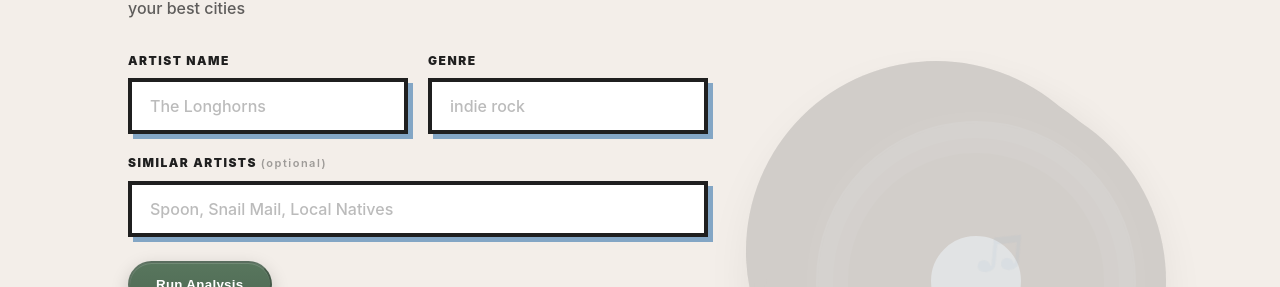
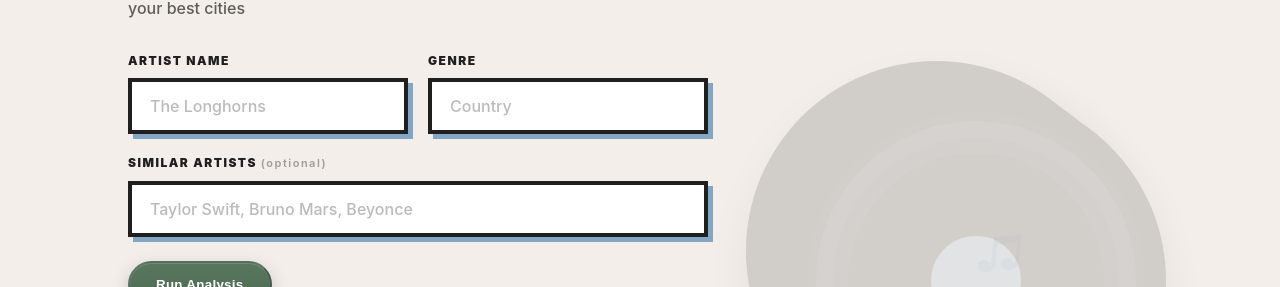
Before and after one commit to keertikoya/sonar, a React (Vite) app: page /setup in a window 1280 px wide. Shown: the part 339-626 px from the top of the page. Built offline with nearby package versions, Linux system fonts and the light colour scheme.

Commit message:
change artist setup placeholders

```diff
--- a/src/pages/ArtistSetup.jsx
+++ b/src/pages/ArtistSetup.jsx
@@ -67,7 +67,7 @@ export default function ArtistSetup(){
             <label className="field-label">Genre</label>
             <input
               className="field-input"
-              placeholder="indie rock"
+              placeholder="Country"
               value={genre}
               onChange={e=>setGenre(e.target.value)}
             />
@@ -77,7 +77,7 @@ export default function ArtistSetup(){
             <label className="field-label">Similar Artists <span className="label-optional">(optional)</span></label>
             <input
               className="field-input"
-              placeholder="Spoon, Snail Mail, Local Natives"
+              placeholder="Taylor Swift, Bruno Mars, Beyonce"
               value={similar}
               onChange={e=>setSimilar(e.target.value)}
             />
```
